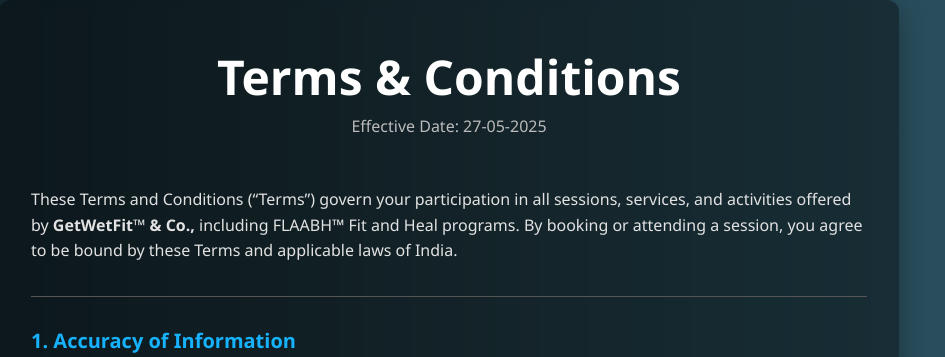
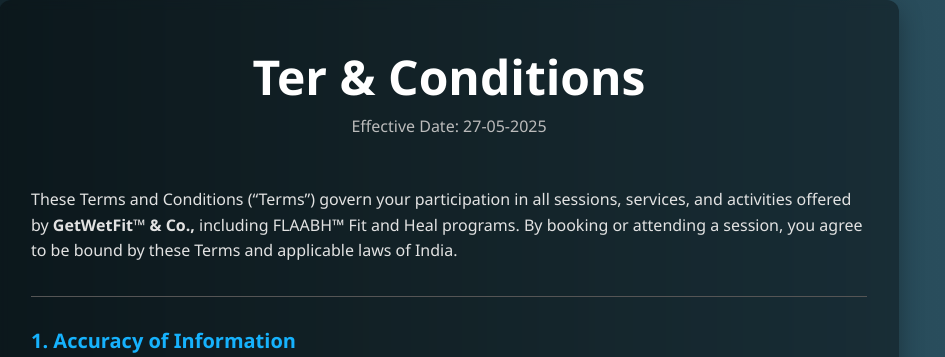
Before and after one commit to deep-narayan/getwetfit, a PHP site: page /terms-and-conditions.php in a window 1280 px wide. Shown: the part 125-482 px from the top of the page, without its empty margins (191-1136 px from the left). Run offline with PHP 8.4, Linux system fonts and the light colour scheme; some libraries are stand-ins or nearby versions.

Commit message:
Update terms-and-conditions.php

```diff
--- a/terms-and-conditions.php
+++ b/terms-and-conditions.php
@@ -13,7 +13,7 @@
 <div class="container d-flex justify-content-center">
   <div class="policy-container">
     <div class="text-center mb-5">
-      <h1>Terms & Conditions </h1>
+      <h1>Ter & Conditions </h1>
       <p class="text-muted">Effective Date: 27-05-2025</p>
     </div>
 
```
